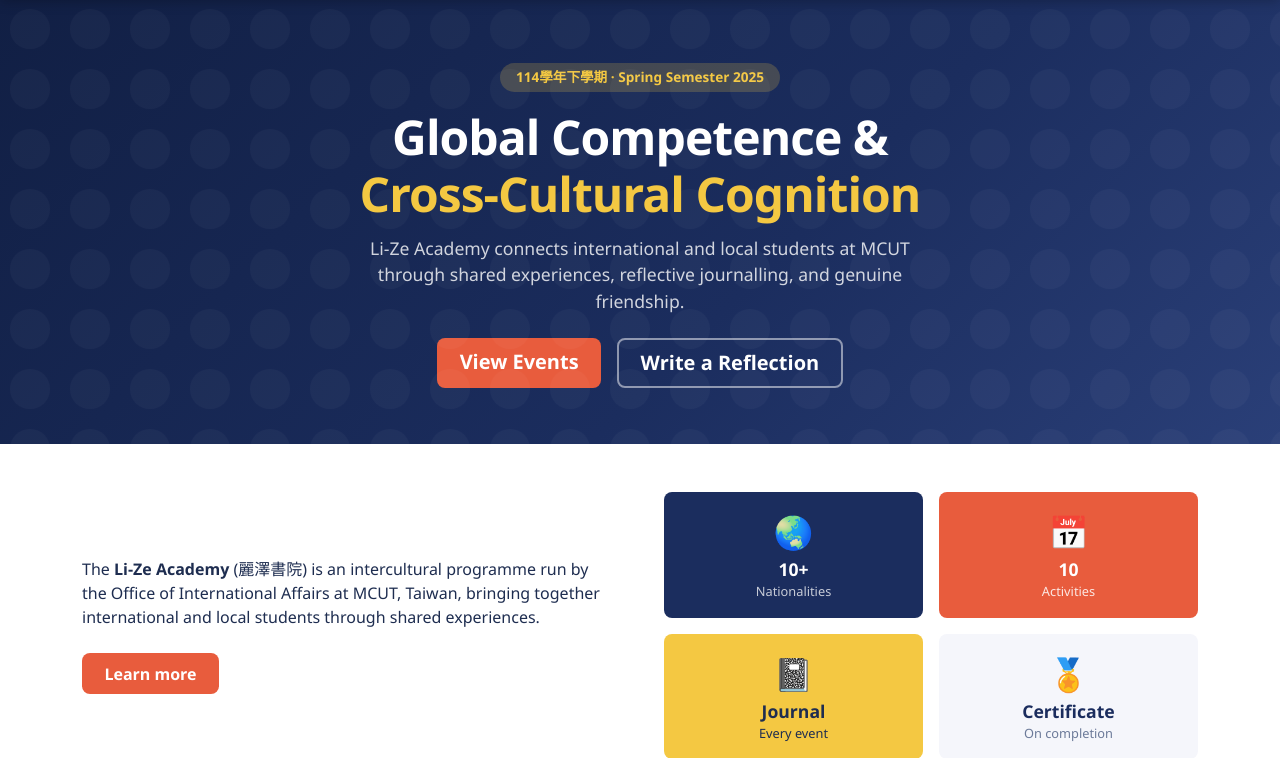
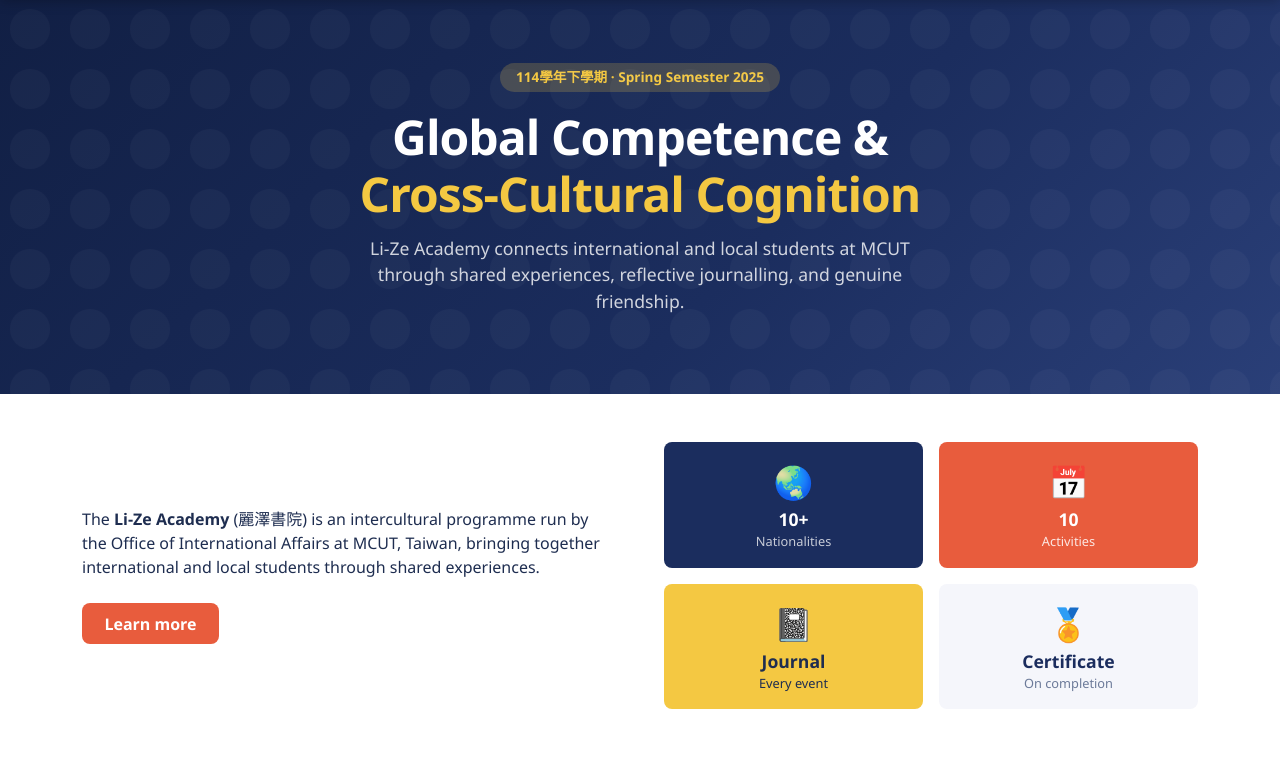
Before and after one commit to chrismjacobs/lize, a Flask app: page / in a window 1280 px wide. Shown: the part 76-834 px from the top of the page. Run offline with Flask 3, Linux system fonts and the light colour scheme; the visitor is signed in with stand-in values (Sample User, id 1); data that the repository does not hold is empty.

Commit message:
Simplify points and clean up home page hero
- Points are now stamps x 5 only; journal entries no longer award
  separate points (total_points property updated in models.py)
- Remove +pts label from journal entry cards on student dashboard
- Remove View Events and Write Reflection buttons from hero (both were
  inactive); non-logged-in visitors see Join the Programme only

Co-Authored-By: Claude Sonnet 4.6 <noreply@anthropic.com>

```diff
--- a/models.py
+++ b/models.py
@@ -32,9 +32,7 @@ class User(UserMixin, db.Model):
 
     @property
     def total_points(self):
-        journal_pts = sum(e.points_awarded for e in self.journal_entries if e.points_awarded)
-        attendance_pts = sum(a.stamps * 5 for a in self.attendances)
-        return journal_pts + attendance_pts
+        return sum(a.stamps * 5 for a in self.attendances)
 
     @property
     def stamp_count(self):
--- a/templates/index.html
+++ b/templates/index.html
@@ -15,16 +15,11 @@
       Li-Ze Academy connects international and local students at MCUT through shared
       experiences, reflective journalling, and genuine friendship.
     </p>
+    {% if not current_user.is_authenticated %}
     <div class="d-flex flex-wrap gap-3 justify-content-center">
-      <a href="{{ url_for('public.events') }}" class="btn btn-lize btn-lg">View Events</a>
-      {% if not current_user.is_authenticated %}
-        <a href="{{ url_for('auth.register') }}" class="btn btn-lize-outline btn-lg"
-           style="border-color:rgba(255,255,255,0.5);color:#fff;">Join the Programme</a>
-      {% else %}
-        <a href="{{ url_for('student.new_journal') }}" class="btn btn-lize-outline btn-lg"
-           style="border-color:rgba(255,255,255,0.5);color:#fff;">Write a Reflection</a>
-      {% endif %}
+      <a href="{{ url_for('auth.register') }}" class="btn btn-lize btn-lg">Join the Programme</a>
     </div>
+    {% endif %}
   </div>
 </section>
 
--- a/templates/student/dashboard.html
+++ b/templates/student/dashboard.html
@@ -145,8 +145,7 @@
             <div>
               <div class="entry-event">{{ entry.event.title }}</div>
               <div class="entry-date">
-                {{ entry.created_at.strftime('%B %d, %Y') }} ·
-                <span class="text-coral">+{{ entry.points_awarded }} pts</span>
+                {{ entry.created_at.strftime('%B %d, %Y') }}
               </div>
             </div>
             <div class="d-flex gap-2 flex-wrap">
```
